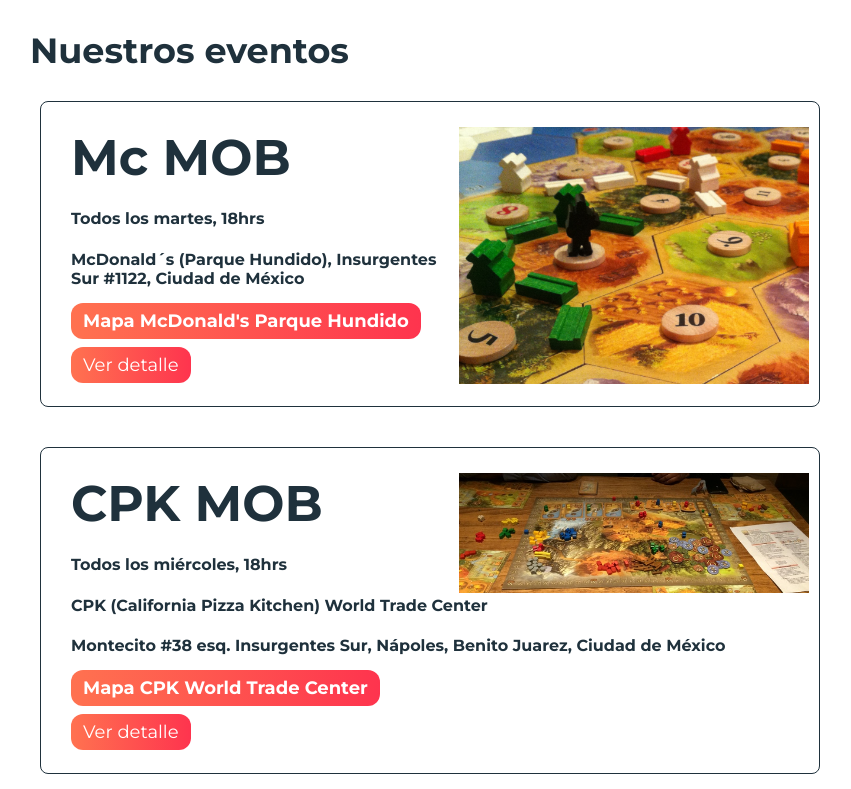
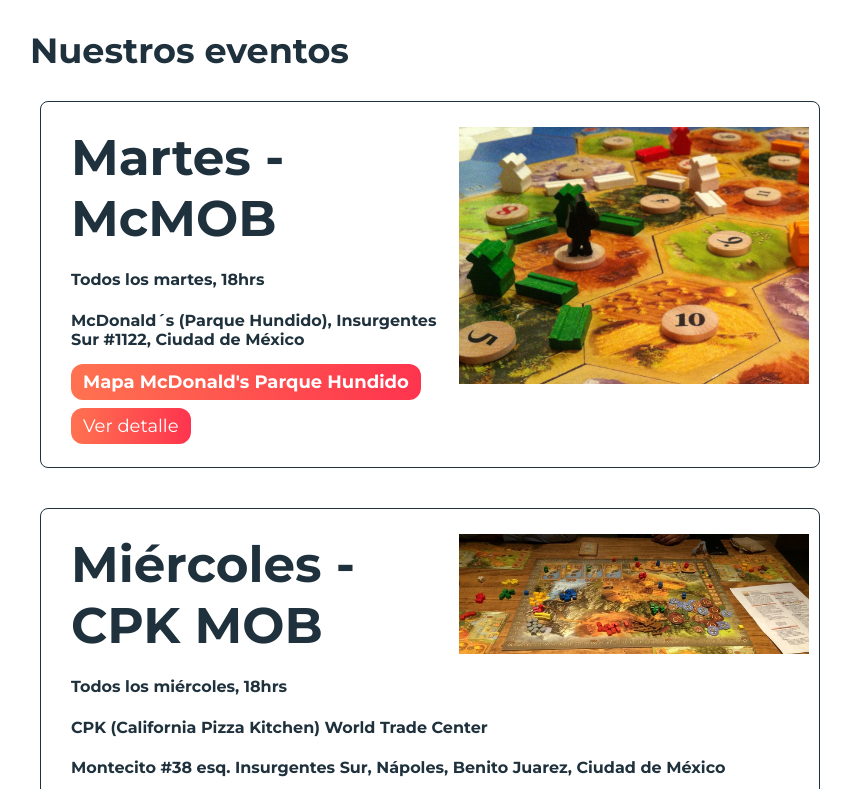
Before and after one commit to MexicoOnBoard/site-mexicoonboard, a plain HTML site: page index.html in a window 1280 px wide. Shown: the part 1040-1829 px from the top of the page, without its empty margins (210-1061 px from the left). Drawn offline with Linux system fonts and the light colour scheme; a web font is replaced by a local one.

Commit message:
Se coloca el día del evento antes de cada nombre de evento

```diff
--- a/index.html
+++ b/index.html
@@ -75,7 +75,7 @@
       <article class="evento"> <!-- evento 1 -->
         <img class="derecha" src="images/background 02.png" alt="Close up boardgame 'Colonos de Catan'" width="350"/>
         <div class="contenedor-evento-a">
-          <h3 class="title-b">Mc MOB</h3>
+          <h3 class="title-b">Martes - McMOB</h3>
             <h4>Todos los martes, 18hrs</h4>
             <h4>McDonald´s (Parque Hundido), Insurgentes Sur #1122, Ciudad de México</h4>
             <h5><a class="button" href ="https://goo.gl/maps/Xx588P2E5oz" target="_blank">Mapa McDonald's Parque Hundido</a></h5>
@@ -86,7 +86,7 @@
       <article class="evento"> <!-- evento 2 -->
         <img class="derecha" src="images/background 03.png" alt="Partida de 'Stone Age'" width="350"/>
         <div class="contenedor-evento-a">
-          <h3 class="title-c">CPK MOB</h3>
+          <h3 class="title-c">Miércoles - CPK MOB</h3>
           <h4>Todos los miércoles, 18hrs</h4>
           <h4>CPK (California Pizza Kitchen) World Trade Center</h4>
           <h4>Montecito #38 esq. Insurgentes Sur, Nápoles, Benito Juarez, Ciudad de México</h4>
@@ -110,7 +110,7 @@
       <article class="evento"> <!-- evento 4 -->
         <img class="derecha" src="images/Pandemic 02.JPG" alt="Jugando 'Pandemic'" width="350"/>
         <div class="contenedor-evento-a">
-          <h3 class="title-c">Friday's MOB - Jueves</h3>
+          <h3 class="title-c">Jueves - TGI Friday's MOB</h3>
           <h4>Todos los jueves, 18hrs</h4>
           <h4>TGI Friday's Pabellón Polanco</h4>
           <h4>Av. Ejército Nacional #980, CC Pabellón Polanco Loc. 232-A, Ciudad de México</h4>
```
